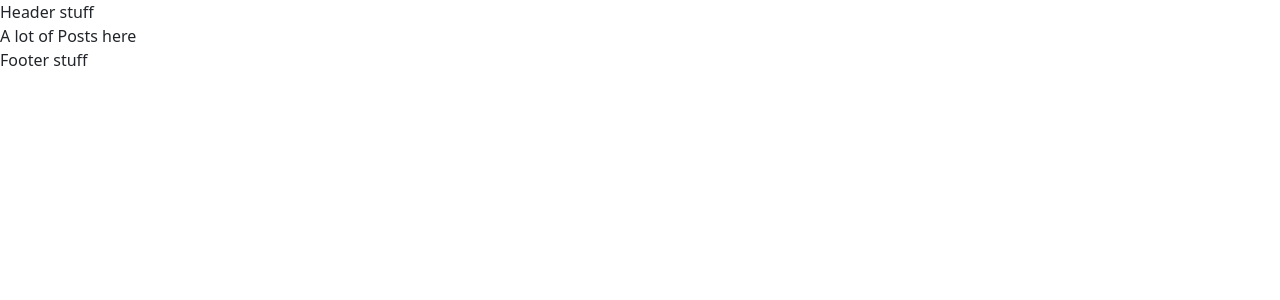
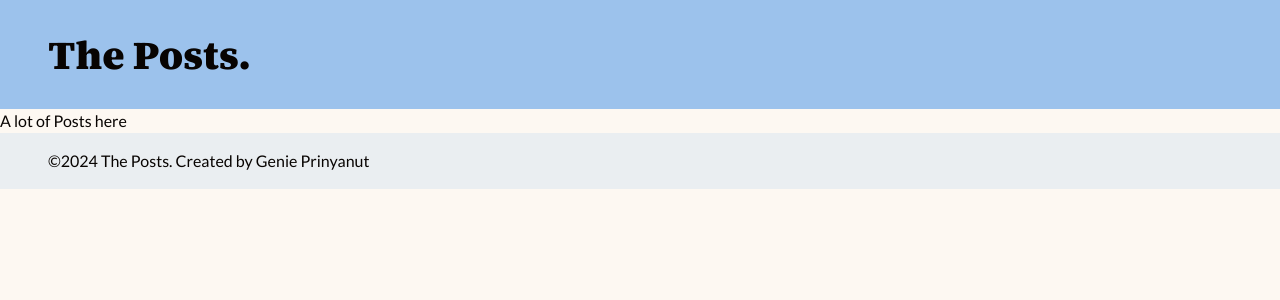
Before and after one commit to GeniePrinie/acteriofetasks, a React (Create React App) app: page /posts in a window 1280 px wide. Shown: the top 300 px of the page. Built offline with nearby package versions, Linux system fonts and the light colour scheme.

Commit message:
Add header and footer with stylings

```diff
--- a/public/index.html
+++ b/public/index.html
@@ -24,7 +24,12 @@
       work correctly both with client-side routing and a non-root public URL.
       Learn how to configure a non-root public URL by running `npm run build`.
     -->
-
+    <link rel="preconnect" href="https://fonts.googleapis.com" />
+    <link rel="preconnect" href="https://fonts.gstatic.com" crossorigin />
+    <link
+      href="https://fonts.googleapis.com/css2?family=Lato:wght@400;700&family=Source+Serif+4:opsz,wght@8..60,200..900&display=swap"
+      rel="stylesheet"
+    />
     <link
       rel="stylesheet"
       href="node_modules/bootstrap/dist/css/bootstrap.min.css"
--- a/src/Layout/Footer.jsx
+++ b/src/Layout/Footer.jsx
@@ -1,3 +1,7 @@
 export const Footer = () => {
-  return <div>Footer stuff</div>;
+  return (
+    <footer className="py-3 ps-5 bg-secondary">
+      &copy;2024 The Posts. Created by Genie Prinyanut
+    </footer>
+  );
 };
--- a/src/Layout/Header.jsx
+++ b/src/Layout/Header.jsx
@@ -1,3 +1,11 @@
+import { NavLink } from "react-router-dom";
+
 export const Header = () => {
-  return <div>Header stuff</div>;
+  return (
+    <header className="py-4 ps-5 bg-primary fs-1">
+      <NavLink to={"/"} className="logo">
+        The Posts.
+      </NavLink>
+    </header>
+  );
 };
--- a/src/styles.scss
+++ b/src/styles.scss
@@ -1 +1,30 @@
+$primary: #9cc2ec;
+$secondary: #eaeef1;
+$dark: #133863;
+$info: #c8c8f4;
+$black: #080402;
+$light: #fdf8f2;
+
 @import "~bootstrap/scss/bootstrap";
+
+body {
+  margin: 0;
+  background-color: $light;
+  color: $black;
+  font-family: "Lato", sans-serif;
+  font-weight: 400;
+  font-style: normal;
+}
+
+.logo {
+  text-decoration: none;
+  color: $black;
+  font-family: "Source Serif 4", serif;
+  font-optical-sizing: auto;
+  font-weight: 900;
+  font-style: normal;
+}
+
+.logo:hover {
+  color: $black;
+}
```
